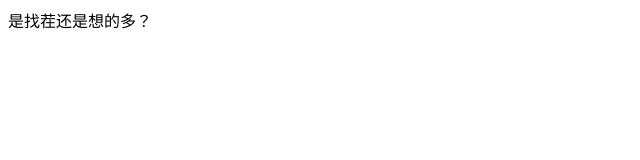
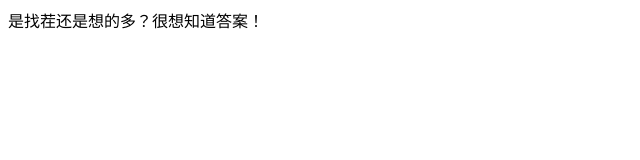
Before and after one commit to shadow820102/test, a plain HTML site: page index.html in a window 1280 px wide. Shown: the whole page, without its empty margins (0-640 px from the left). Drawn offline with Linux system fonts and the light colour scheme.

Commit message:
分支第一版本

```diff
--- a/index.html
+++ b/index.html
@@ -8,7 +8,7 @@
 </head>
 <body>
     <div>
-        是找茬还是想的多？
+        是找茬还是想的多？很想知道答案！
     </div>
 </body>
 </html>
```
